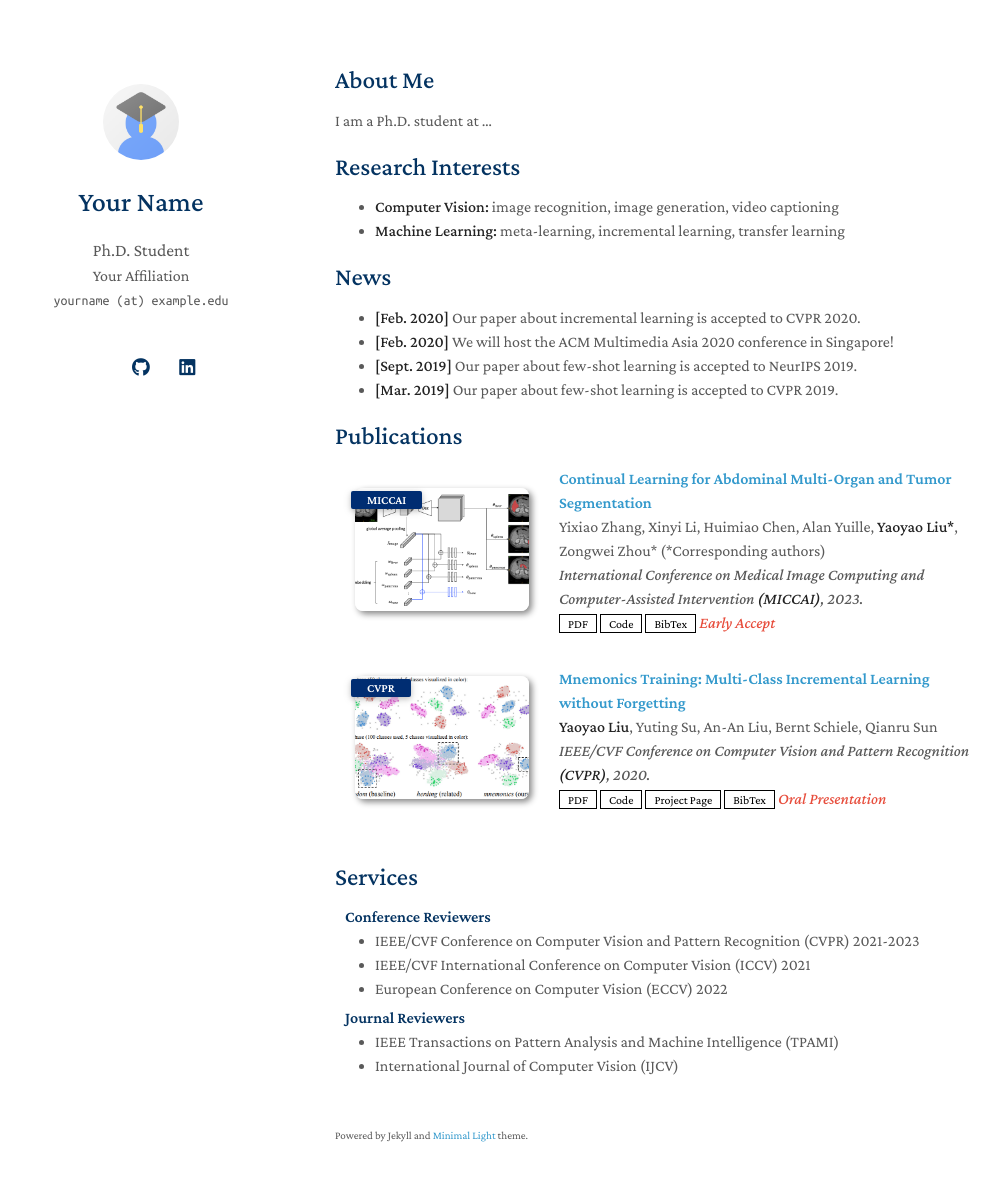
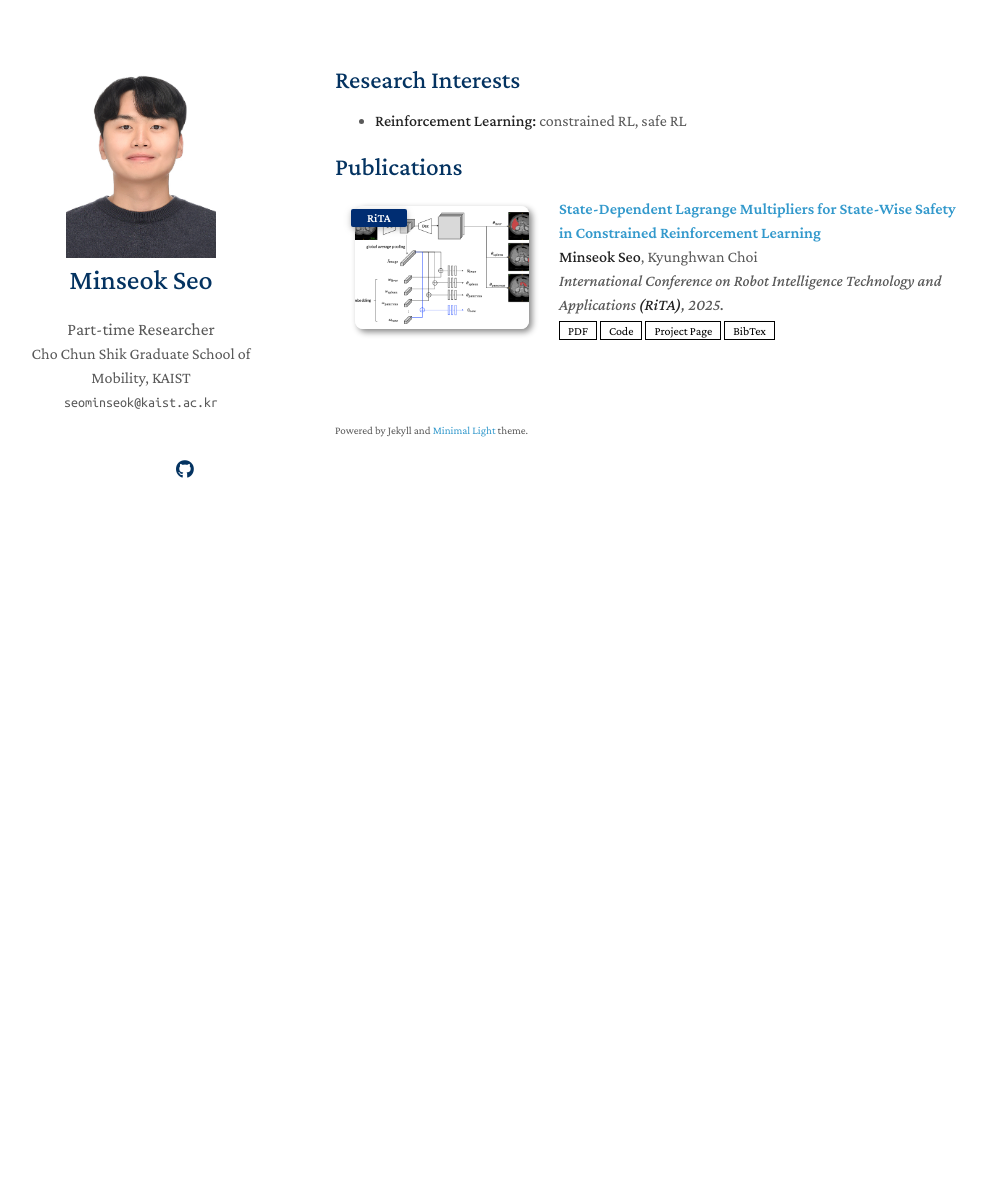
Before and after one commit to seominseok00/seominseok00.github.io, a Jekyll site: the page built from index.md, in a window 1280 px wide and 1216 px high. Shown: the top 1181 px of the window, without its empty margins (135-1135 px from the left). Built offline with Jekyll 4.4.1, drawn with Linux system fonts in a browser that asks for light colours; a style sheet for code colours, icons or effects is not loaded; our own code applies the rules of GitHub Pages for plain Markdown files.

Commit message:
Initial update

```diff
--- a/Gemfile
+++ b/Gemfile
@@ -3,3 +3,5 @@ source "https://rubygems.org"
 gem "jekyll", "~> 3.8.5"
 
 gem "webrick", "~> 1.8"
+
+gem 'rexml'
--- a/_config.yml
+++ b/_config.yml
@@ -1,8 +1,8 @@
 # Basic Information
-title: Your Name
-position: Ph.D. Student
-affiliation: Your Affiliation
-email: yourname (at) example.edu
+title: Minseok Seo
+position: Part-time Researcher
+affiliation: Cho Chun Shik Graduate School of Mobility, KAIST
+email: seominseok@kaist.ac.kr
 
 # Search Engine Optimization (SEO)
 # The following information is used to improve the website traffic from search engines, e.g., Google.
@@ -12,17 +12,15 @@ canonical: https://minimal-light-theme.yliu.me/
 
 # Links
 # If you don't need one of them, you may delete the corresponding line.
-google_scholar: https://scholar.google.com/
+google_scholar: https://scholar.google.com/citations?user=FtTJhG0AAAAJ
 cv_link: assets/files/curriculum_vitae.pdf
-github_link: https://github.com/
-linkedin: https://www.linkedin.com/
-twitter: https://twitter.com/
+github_link: https://github.com/seominseok00
 
 # Images (e.g., your profile picture and your website's favicon)
 # "favicon" and "favicon_dark" are used for the light and dark modes, respectively.
-avatar: ./assets/img/avatar.png
-favicon: ./assets/img/favicon.png
-favicon_dark: ./assets/img/favicon-dark.png
+avatar: ./assets/img/profile.jpg
+favicon: ./assets/img/favicon.ico
+favicon_dark: ./assets/img/favicon.ico
 
 # Footnote
 # You may use the option to disable the footnote, "Powered by Jekyll and Minimal Light theme."
--- a/_data/publications.yml
+++ b/_data/publications.yml
@@ -1,22 +1,11 @@
 main:
 
-  - title: Continual Learning for Abdominal Multi-Organ and Tumor Segmentation
-    authors: Yixiao Zhang, Xinyi Li, Huimiao Chen, Alan Yuille, <strong>Yaoyao Liu*</strong>, Zongwei Zhou* (*Corresponding authors)
-    conference_short: MICCAI
-    conference: International Conference on Medical Image Computing and Computer-Assisted Intervention <strong>(MICCAI)</strong>, 2023.
+  - title: State-Dependent Lagrange Multipliers for State-Wise Safety in Constrained Reinforcement Learning
+    authors: <strong>Minseok Seo</strong>, Kyunghwan Choi
+    conference_short: RiTA
+    conference: International Conference on Robot Intelligence Technology and Applications <strong>(RiTA)</strong>, 2025.
     pdf: https://arxiv.org/pdf/2306.00988.pdf
-    code: https://github.com/MrGiovanni/ContinualLearning
+    code: https://github.com/seominseok00/SafeRL
+    page: https://seominseok00.github.io/state-wise-constrained-rl
     bibtex: https://bib.yliu.me/MICCAI23.txt
     image: ./assets/img/teaser_example_2.png
-    notes: Early Accept
-
-  - title: "Mnemonics Training: Multi-Class Incremental Learning without Forgetting"
-    authors: <strong>Yaoyao Liu</strong>, Yuting Su, An-An Liu, Bernt Schiele, Qianru Sun
-    conference_short: CVPR
-    conference: IEEE/CVF Conference on Computer Vision and Pattern Recognition <strong>(CVPR)</strong>, 2020.
-    pdf: https://arxiv.org/pdf/2002.10211.pdf
-    code: https://github.com/yaoyao-liu/class-incremental-learning/tree/main/mnemonics-training
-    page: https://class-il.mpi-inf.mpg.de/mnemonics/
-    bibtex: https://class-il.mpi-inf.mpg.de/mnemonics/
-    notes: Oral Presentation
-    image: ./assets/img/teaser_example.png
--- a/_sass/minimal-light-no-dark-mode.scss
+++ b/_sass/minimal-light-no-dark-mode.scss
@@ -160,7 +160,7 @@ papertitle {
     }
 
     .image.avatar {
-      border-radius: 100%;
+      border-radius: 0%;
     }
 
       .image.avatar:before {
@@ -168,9 +168,9 @@ papertitle {
       }
 
       .image.avatar img {
-        border-radius: 100%;
-        width: 45%;
-        padding: 20px;
+        border-radius: 0%;
+        width: 65%;
+        padding: 0px;
         // border: 1px solid #ddd;
         // padding: 3px;
         // box-shadow: 0 -1px 5px 1px rgba(200, 200, 200, 0.3);
--- a/_sass/minimal-light.scss
+++ b/_sass/minimal-light.scss
@@ -207,7 +207,7 @@ papertitle {
     }
 
     .image.avatar {
-      border-radius: 100%;
+      border-radius: 0%;
     }
 
       .image.avatar:before {
@@ -215,9 +215,9 @@ papertitle {
       }
 
       .image.avatar img {
-        border-radius: 100%;
-        width: 45%;
-        padding: 20px;
+        border-radius: 0%;
+        width: 65%;
+        padding: 0px;
         // border: 1px solid #ddd;
         // padding: 3px;
         // box-shadow: 0 -1px 5px 1px rgba(200, 200, 200, 0.3);
--- a/index.md
+++ b/index.md
@@ -2,22 +2,8 @@
 layout: homepage
 ---
 
-## About Me
-
-I am a Ph.D. student at ...
-
 ## Research Interests
 
-- **Computer Vision:** image recognition, image generation, video captioning
-- **Machine Learning:** meta-learning, incremental learning, transfer learning
-
-## News
-
-- **[Feb. 2020]** Our paper about incremental learning is accepted to CVPR 2020.
-- **[Feb. 2020]** We will host the ACM Multimedia Asia 2020 conference in Singapore!
-- **[Sept. 2019]** Our paper about few-shot learning is accepted to NeurIPS 2019.
-- **[Mar. 2019]** Our paper about few-shot learning is accepted to CVPR 2019.
+- **Reinforcement Learning:** constrained RL, safe RL
 
 {% include_relative _includes/publications.md %}
-
-{% include_relative _includes/services.md %}
```
Also changed, not shown: README_zh_Hans.md (deleted), README_zh_Hant.md (deleted), assets/img/favicon-dark.png (deleted), assets/img/favicon.ico (added), assets/img/favicon.png (deleted), assets/img/profile.jpg (added).
